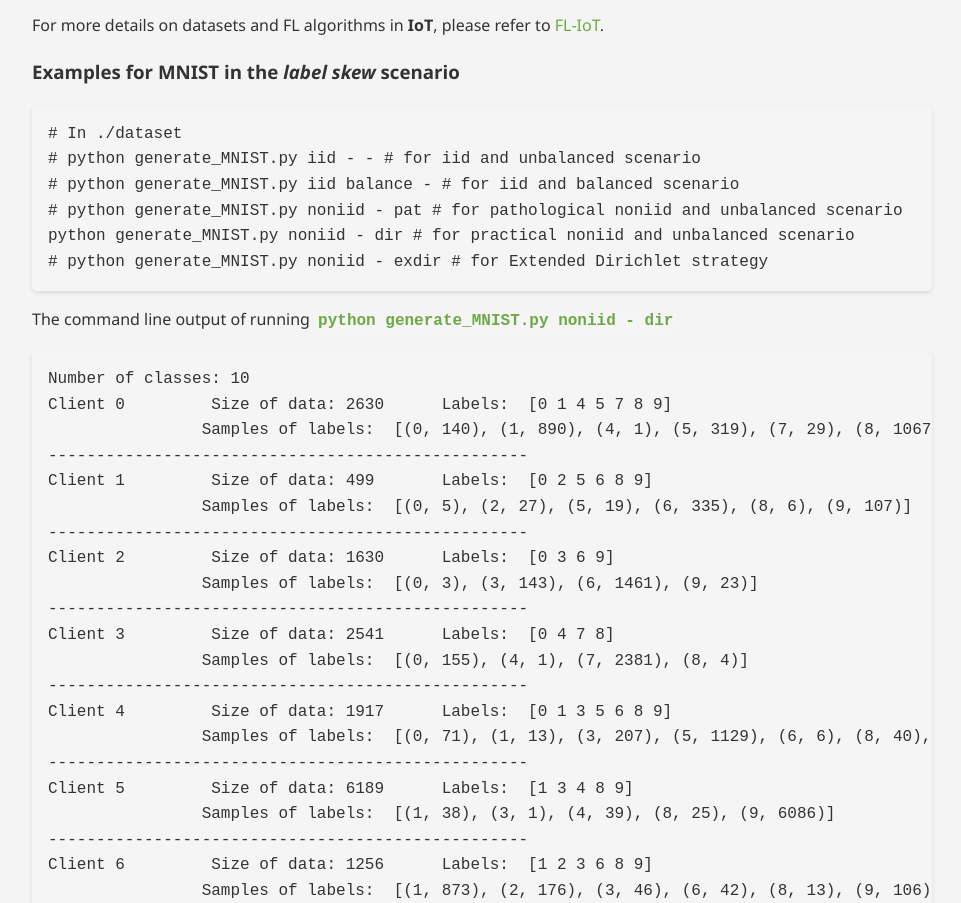
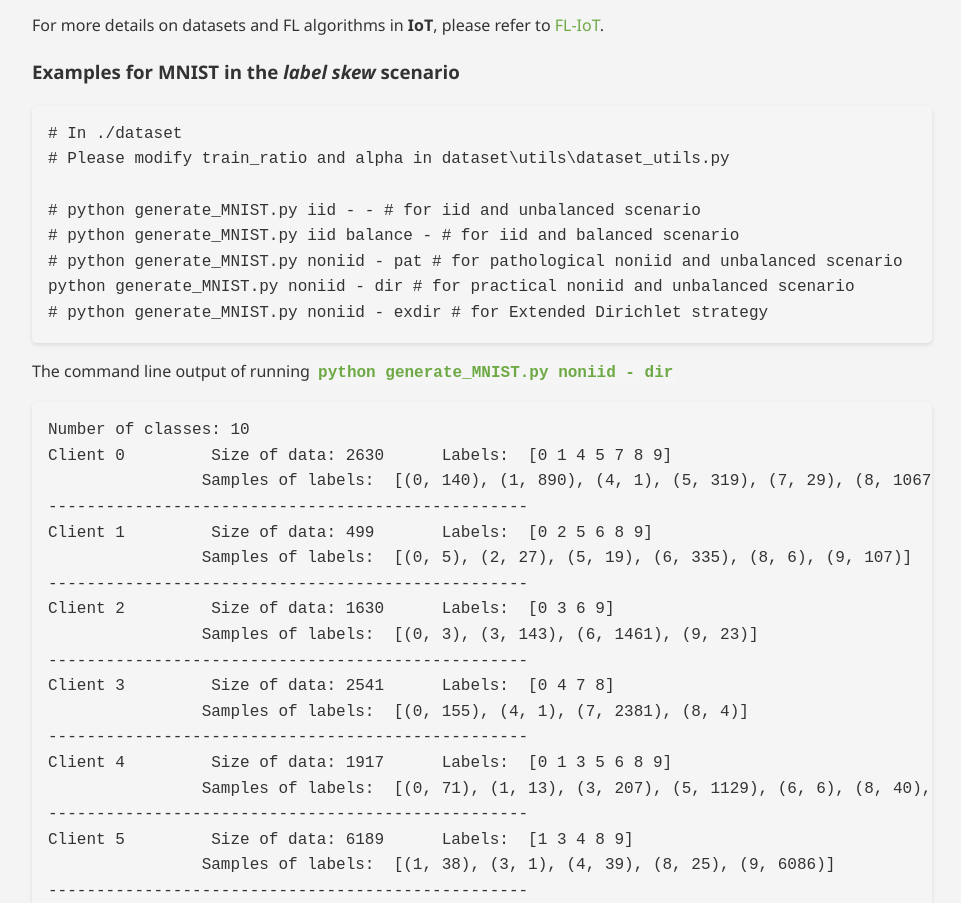
Before and after one commit to TsingZ0/PFLlib, a plain HTML site: page docs/data.html in a window 1280 px wide. Shown: the part 1484-2387 px from the top of the page, without its empty margins (248-1209 px from the left). Drawn offline with Linux system fonts and the light colour scheme; no server answers.

Commit message:
add notes

```diff
--- a/docs/data.html
+++ b/docs/data.html
@@ -238,6 +238,8 @@
 
 <pre>
 # In ./dataset
+# Please modify train_ratio and alpha in dataset\utils\dataset_utils.py
+
 # python generate_MNIST.py iid - - # for iid and unbalanced scenario
 # python generate_MNIST.py iid balance - # for iid and balanced scenario
 # python generate_MNIST.py noniid - pat # for pathological noniid and unbalanced scenario
```
Also changed, not shown: 1 other file.
